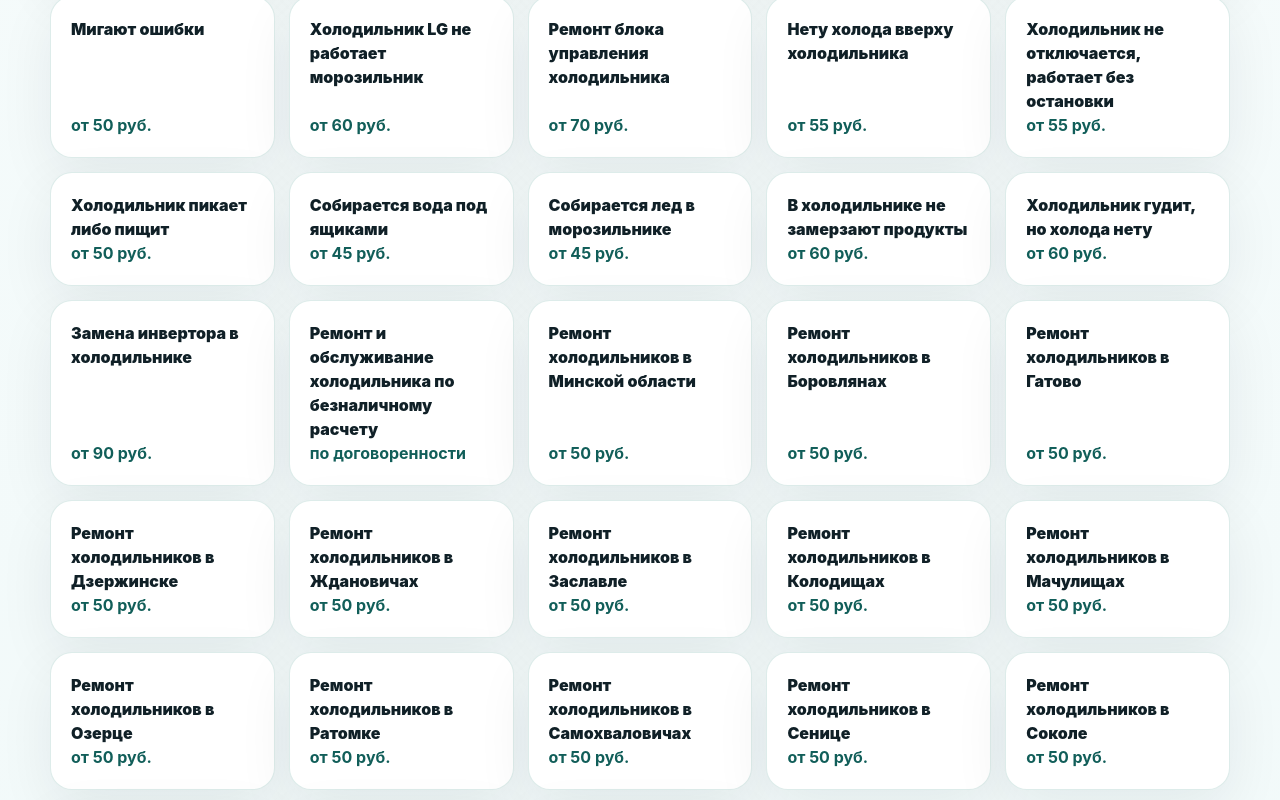
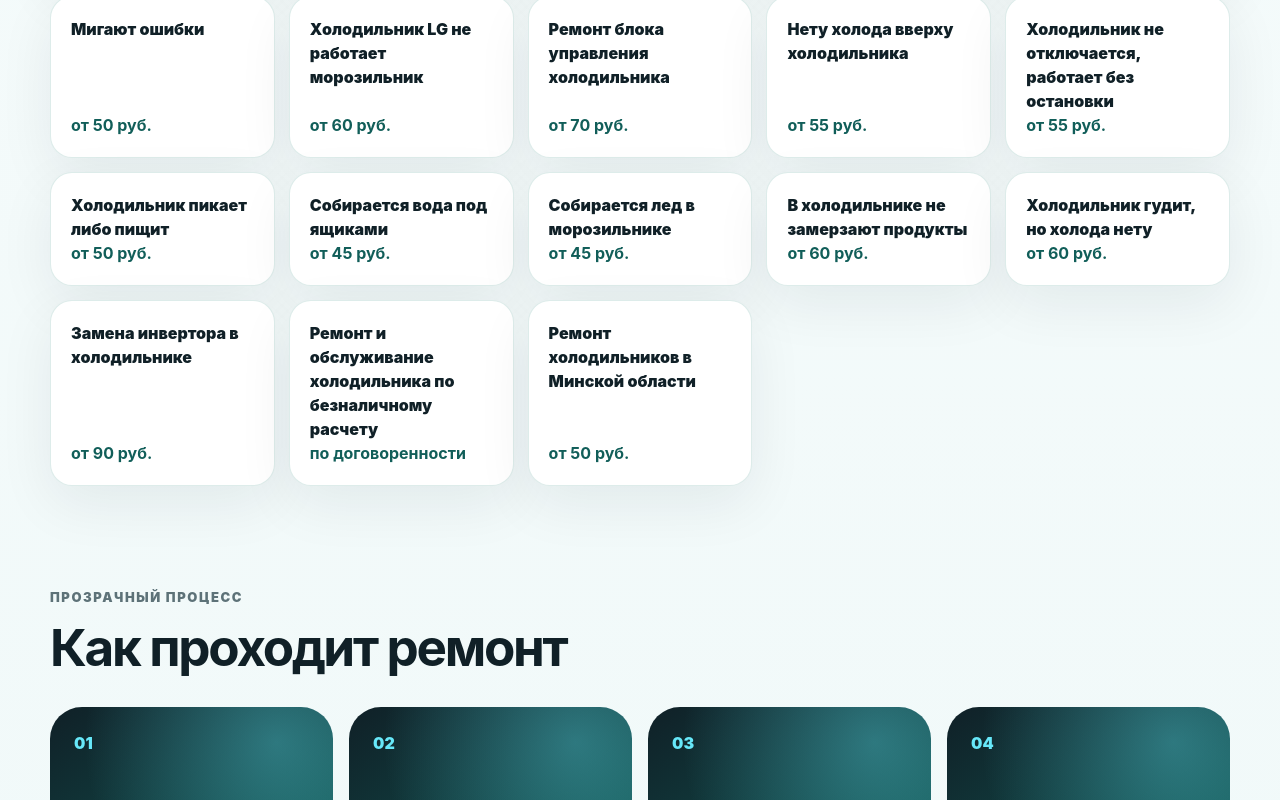
Before and after one commit to Yauhen-Baranau/holodos, a Next.js app: page / in a window 1280 px wide. Shown: the part 2496-3296 px from the top of the page. Built offline with nearby package versions, Linux system fonts and the light colour scheme.

Commit message:
Move city repair links off homepage

```diff
--- a/app/page.tsx
+++ b/app/page.tsx
@@ -1,27 +1,48 @@
 import Link from "next/link";
-import { phoneDisplay, phoneHref, servicePages, siteUrl } from "./site-data";
+import {
+  minskRegionServicePages,
+  phoneDisplay,
+  phoneHref,
+  servicePages,
+  siteUrl,
+} from "./site-data";
 
-const ignoredSlugs = ["O-nas", "masterskaya"]
+const ignoredSlugs = ["O-nas", "masterskaya"];
+const minskRegionClusterSlug = "remont-holodilnikov-minskaya-oblast";
+const minskRegionCitySlugs = new Set(
+  minskRegionServicePages
+    .filter((service) => service.slug !== minskRegionClusterSlug)
+    .map((service) => service.slug),
+);
+const homeServicePages = servicePages.filter(
+  (service) =>
+    !ignoredSlugs.includes(service.slug) &&
+    !minskRegionCitySlugs.has(service.slug),
+);
 
 const services = [
   {
     title: "Не морозит",
-    description: "Проверим компрессор, датчики, термостат и систему циркуляции хладагента.",
+    description:
+      "Проверим компрессор, датчики, термостат и систему циркуляции хладагента.",
     price: "от 60 руб.",
   },
   {
     title: "Течёт вода",
-    description: "Прочистим дренаж, устраним наледь, восстановим герметичность узлов.",
+    description:
+      "Прочистим дренаж, устраним наледь, восстановим герметичность узлов.",
     price: "от 45 руб.",
   },
   {
     title: "Шумит и вибрирует",
-    description: "Найдём источник шума, закрепим детали, проверим вентилятор и мотор.",
+    description:
+      "Найдём источник шума, закрепим детали, проверим вентилятор и мотор.",
     price: "от 50 руб.",
   },
   {
     title: "Замена деталей",
-    description: "Поставим реле, датчики, уплотнитель, вентилятор или компрессор с гарантией.",
+    description:
+      "Поставим реле, датчики, уплотнитель, вентилятор или компрессор с гарантией.",
     price: "от 80 руб.",
   },
 ];
@@ -72,7 +93,15 @@ const jsonLd = {
   openingHoursSpecification: [
     {
       "@type": "OpeningHoursSpecification",
-      dayOfWeek: ["Monday", "Tuesday", "Wednesday", "Thursday", "Friday", "Saturday", "Sunday"],
+      dayOfWeek: [
+        "Monday",
+        "Tuesday",
+        "Wednesday",
+        "Thursday",
+        "Friday",
+        "Saturday",
+        "Sunday",
+      ],
       opens: "08:00",
       closes: "22:00",
     },
@@ -135,10 +164,10 @@ export default function Home() {
           <div className="hero__content">
             <h1 id="hero-title">Ремонт холодильников в Минске</h1>
             <p className="eyebrow">Бесплатный выезд по Минску от 30 мин</p>
-             <p className="hero__lead">
-              Срочно починим холодильник, морозильную камеру или винный шкаф. Мастер приедет
-              с инструментами и популярными деталями, аккуратно проведёт диагностику и сразу
-              предложит понятную смету.
+            <p className="hero__lead">
+              Срочно починим холодильник, морозильную камеру или винный шкаф.
+              Мастер приедет с инструментами и популярными деталями, аккуратно
+              проведёт диагностику и сразу предложит понятную смету.
             </p>
             <div className="hero__actions">
               <a className="button button--primary" href={phoneHref}>
@@ -175,7 +204,10 @@ export default function Home() {
               <div className="fridge-illustration__tool">✓</div>
             </div>
             <h2>Диагностика перед ремонтом</h2>
-            <p>Сначала находим причину поломки, затем согласуем цену и только после этого ремонтируем.</p>
+            <p>
+              Сначала находим причину поломки, затем согласуем цену и только
+              после этого ремонтируем.
+            </p>
             <a className="hero-card__link" href={phoneHref}>
               Вызвать мастера →
             </a>
@@ -191,11 +223,18 @@ export default function Home() {
           ))}
         </section>
 
-        <section className="section-shell services" id="services" aria-labelledby="services-title">
+        <section
+          className="section-shell services"
+          id="services"
+          aria-labelledby="services-title"
+        >
           <div className="section-heading">
             <p className="eyebrow">Что ремонтируем</p>
             <h2 id="services-title">Популярные поломки холодильников</h2>
-            <p>Показываем ориентиры по цене заранее, чтобы вам было проще принять решение.</p>
+            <p>
+              Показываем ориентиры по цене заранее, чтобы вам было проще принять
+              решение.
+            </p>
           </div>
           <div className="service-grid">
             {services.map((service) => (
@@ -209,13 +248,20 @@ export default function Home() {
           </div>
         </section>
 
-        <section className="section-shell related-services" aria-labelledby="all-services-title">
+        <section
+          className="section-shell related-services"
+          aria-labelledby="all-services-title"
+        >
           <div className="section-heading">
             <h2 id="all-services-title">Услуги</h2>
           </div>
           <div className="related-grid related-grid--wide">
-            {servicePages.filter((service) => !ignoredSlugs.includes(service.slug)).map((service) => (
-              <Link className="related-card" href={`/${service.slug}/`} key={service.slug}>
+            {homeServicePages.map((service) => (
+              <Link
+                className="related-card"
+                href={`/${service.slug}/`}
+                key={service.slug}
+              >
                 <span>{service.menuTitle}</span>
                 <strong>{service.price}</strong>
               </Link>
@@ -223,7 +269,11 @@ export default function Home() {
           </div>
         </section>
 
-        <section className="section-shell process" id="process" aria-labelledby="process-title">
+        <section
+          className="section-shell process"
+          id="process"
+          aria-labelledby="process-title"
+        >
           <div className="section-heading">
             <p className="eyebrow">Прозрачный процесс</p>
             <h2 id="process-title">Как проходит ремонт</h2>
@@ -241,14 +291,20 @@ export default function Home() {
         <section className="section-shell cta" aria-labelledby="cta-title">
           <div>
             <p className="eyebrow">Нужна помощь сейчас?</p>
-            <h2 id="cta-title">Опишите симптомы — подскажем ближайшее время выезда</h2>
+            <h2 id="cta-title">
+              Опишите симптомы — подскажем ближайшее время выезда
+            </h2>
           </div>
           <a className="button button--light" href={phoneHref}>
             {phoneDisplay}
           </a>
         </section>
 
-        <section className="section-shell faq" id="faq" aria-labelledby="faq-title">
+        <section
+          className="section-shell faq"
+          id="faq"
+          aria-labelledby="faq-title"
+        >
           <div className="section-heading">
             <p className="eyebrow">FAQ</p>
             <h2 id="faq-title">Частые вопросы</h2>
@@ -267,7 +323,9 @@ export default function Home() {
       <footer className="site-footer">
         <div>
           <strong>Холодос</strong>
-          <p>Ремонт холодильников на дому. Работаем ежедневно с 08:00 до 22:00.</p>
+          <p>
+            Ремонт холодильников на дому. Работаем ежедневно с 08:00 до 22:00.
+          </p>
         </div>
         <a href={phoneHref}>{phoneDisplay}</a>
       </footer>
```
